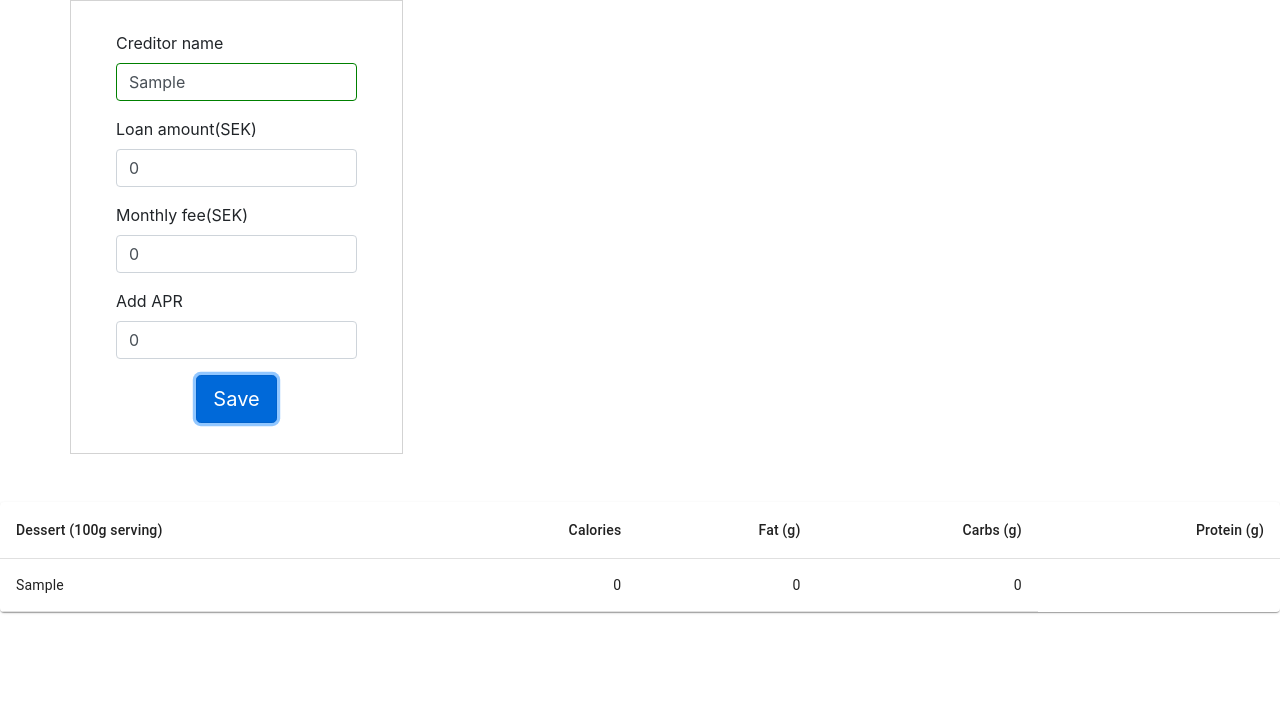
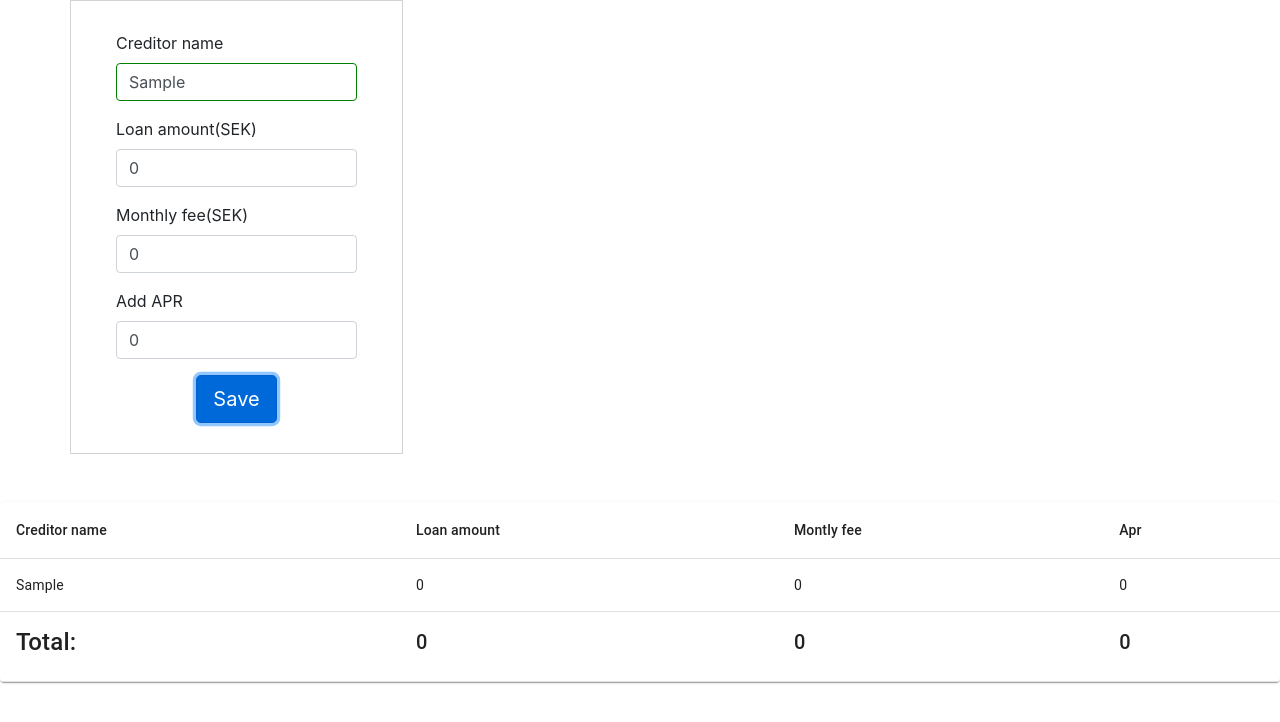
Before and after one commit to Jeca1801/Preloan-Frontend, a React (Create React App) app: page / in a window 1280 px wide. Both pictures are taken after typing "Sample" into the empty fields and a click on the button "Save". Shown: the top 722 px of the page. Built offline with nearby package versions, Linux system fonts and the light colour scheme.

Commit message:
added material ui css and removed unused code

```diff
--- a/src/dashboard/DashBoard.js
+++ b/src/dashboard/DashBoard.js
@@ -1,7 +1,6 @@
 import React, { useState } from "react";
 import CustomerForm from "./form/CustomerForm";
 import { Container } from 'react-bootstrap';
-import Table from "./table/Table";
 import DisplayTable from "./table/DisplayTable";
 
 const DashBoard = () => {
@@ -11,7 +10,6 @@ const DashBoard = () => {
       <Container>
         <CustomerForm setTableRow={setTableRow} tableRow={tableRow} />
       </Container>
-      {/* <Table tableRow={tableRow} /> */}
       <DisplayTable/>
     </>
   );
--- a/src/dashboard/table/DisplayTable.js
+++ b/src/dashboard/table/DisplayTable.js
@@ -1,64 +1,56 @@
-import React, { useContext } from 'react';
-import { makeStyles } from '@material-ui/core/styles';
+import React, { useContext } from "react";
+import DisplayTableRow from "./DisplayTableRow";
+import DisplayTableRowTotal from "./DisplayTableRowTotal";
 import { CustomerContext } from "../../context/CustomerContext";
-import Table from '@material-ui/core/Table';
-import TableBody from '@material-ui/core/TableBody';
-import TableCell from '@material-ui/core/TableCell';
-import TableContainer from '@material-ui/core/TableContainer';
-import TableHead from '@material-ui/core/TableHead';
-import TableRow from '@material-ui/core/TableRow';
-import Paper from '@material-ui/core/Paper';
+import Table from "@material-ui/core/Table";
+import TableBody from "@material-ui/core/TableBody";
+import TableCell from "@material-ui/core/TableCell";
+import TableContainer from "@material-ui/core/TableContainer";
+import TableHead from "@material-ui/core/TableHead";
+import TableRow from "@material-ui/core/TableRow";
+import Paper from "@material-ui/core/Paper";
+import { makeStyles } from "@material-ui/core/styles";
 
 const useStyles = makeStyles({
   table: {
     minWidth: 650,
   },
 });
-
-function createData(name, calories, fat, carbs, protein) {
-  return { name, calories, fat, carbs, protein };
-}
-
-const rows = [
-  createData('Frozen yoghurt', 159, 6.0, 24, 4.0),
-  createData('Ice cream sandwich', 237, 9.0, 37, 4.3),
-  createData('Eclair', 262, 16.0, 24, 6.0),
-  createData('Cupcake', 305, 3.7, 67, 4.3),
-  createData('Gingerbread', 356, 16.0, 49, 3.9),
-];
-
-export default function BasicTable() {
+const DisplayTable = () => {
   const classes = useStyles();
   const { preLoan } = useContext(CustomerContext);
-    console.log(preLoan, ' hellu')
   return (
+    <>
       <TableContainer component={Paper}>
         <Table className={classes.table} aria-label="simple table">
           <TableHead>
             <TableRow>
-            <TableCell>Dessert (100g serving)</TableCell>
-            <TableCell align="right">Calories</TableCell>
-            <TableCell align="right">Fat&nbsp;(g)</TableCell>
-            <TableCell align="right">Carbs&nbsp;(g)</TableCell>
-            <TableCell align="right">Protein&nbsp;(g)</TableCell>
+              <TableCell>Creditor name</TableCell>
+              <TableCell>Loan amount</TableCell>
+              <TableCell>Montly fee</TableCell>
+              <TableCell>Apr</TableCell>
             </TableRow>
           </TableHead>
           <TableBody>
-          {preLoan.map((row) => (
-            <TableRow key={row.name}>
-              <TableCell component="th" scope="row">
-                {row.creditorName}
-              </TableCell>
-              <TableCell align="right">{row.loanAmount}</TableCell>
-              <TableCell align="right">{row.monthlyFee}</TableCell>
-              <TableCell align="right">{row.apr}</TableCell>
+            {preLoan.map((row, index) => (
+              <TableRow key={index}>
+                <DisplayTableRow
+                  creditorName={row.creditorName}
+                  loanAmount={row.loanAmount}
+                  monthlyFee={row.monthlyFee}
+                  apr={row.apr}
+                />
               </TableRow>
             ))}
+            <DisplayTableRowTotal />
           </TableBody>
         </Table>
       </TableContainer>
+    </>
   );
-}
+};
+
+export default DisplayTable;
 
 // import React, { useEffect, useContext } from "react";
 // import TableRow from "./TableRow";
--- /dev/null
+++ b/src/dashboard/table/DisplayTableRow.js
@@ -0,0 +1,17 @@
+import React from "react";
+import TableCell from "@material-ui/core/TableCell";
+
+const DisplayTableRow = ({ creditorName, loanAmount, monthlyFee, apr }) => {
+  return (
+    <>
+      <TableCell component="th" scope="row">
+        {creditorName}
+      </TableCell>
+      <TableCell>{loanAmount}</TableCell>
+      <TableCell>{monthlyFee}</TableCell>
+      <TableCell>{apr}</TableCell>
+    </>
+  );
+};
+
+export default DisplayTableRow;
--- a/src/dashboard/table/TableRowTotal.js
+++ b/src/dashboard/table/DisplayTableRowTotal.js
@@ -1,8 +1,9 @@
 import React, { useContext } from "react";
 import { CustomerContext } from "../../context/CustomerContext";
-import { Col, Row } from "react-bootstrap";
+import TableCell from "@material-ui/core/TableCell";
+import TableRow from "@material-ui/core/TableRow";
 
-const TableRowTotal = () => {
+const DisplayTableRowTotal = () => {
   const { preLoan } = useContext(CustomerContext);
 
   const calculateTotalLoanAmount =
@@ -29,25 +30,22 @@ const TableRowTotal = () => {
 
   return (
     <>
-      <Row>
-        <Col>
-          <h2>Total:</h2>
-        </Col>
-        <Col>
-          <h2>Loan amount:</h2>
-          <h3>{calculateTotalLoanAmount}</h3>
-        </Col>
-        <Col>
-          <h2>Montly Fee:</h2>
-          <h3>{calculateTotalMonthFee}</h3>
-        </Col>
-        <Col>
-          <h2>APR:</h2>
-          <h3>{calculateTotalApr && calculateTotalApr.toFixed(2)}</h3>
-        </Col>
-      </Row>
+      <TableRow>
+        <TableCell component="th" scope="row">
+          <h4>Total:</h4>
+        </TableCell>
+        <TableCell>
+          <h5>{calculateTotalLoanAmount}</h5>
+        </TableCell>
+        <TableCell>
+          <h5>{calculateTotalMonthFee}</h5>
+        </TableCell>
+        <TableCell>
+          <h5>{calculateTotalApr && calculateTotalApr.toFixed(2)}</h5>
+        </TableCell>
+      </TableRow>
     </>
   );
 };
 
-export default TableRowTotal;
+export default DisplayTableRowTotal;
--- a/src/dashboard/table/Table.js
+++ /dev/null
@@ -1,35 +0,0 @@
-import React, { useEffect, useContext } from "react";
-import TableRow from "./TableRow";
-import { CustomerContext } from "../../context/CustomerContext";
-import TableRowTotal from "./TableRowTotal";
-import { Row } from "react-bootstrap";
-
-const Table = () => {
-  const { preLoan } = useContext(CustomerContext);
-  const renderTable =
-    preLoan.length > 0 &&
-    preLoan.map(function (
-      row,
-      idx
-    ) {
-      return (
-        <Row key={idx}>
-          <TableRow
-            creditorName={row.creditorName}
-            loanAmount={row.loanAmount}
-            monthlyFee={row.monthlyFee}
-            apr={row.apr}
-          />
-        </Row>
-      );
-    });
-  return (
-    <>
-      {renderTable}
-      <hr />
-      <TableRowTotal tableRow={preLoan} />
-    </>
-  );
-};
-
-export default Table;
--- a/src/dashboard/table/TableRow.js
+++ /dev/null
@@ -1,27 +0,0 @@
-import React from "react";
-import { Col } from "react-bootstrap";
-
-const TableRow = ({ creditorName, loanAmount, monthlyFee, apr }) => {
-  return (
-    <>
-      <Col>
-        <h2>Creditor Name:</h2>
-        <h3>{creditorName}</h3>
-      </Col>
-      <Col>
-        <h2>Loan amount:</h2>
-        <h3>{loanAmount}</h3>
-      </Col>
-      <Col>
-        <h2>Montly Fee:</h2>
-        <h3>{monthlyFee}</h3>
-      </Col>
-      <Col>
-        <h2>Apr:</h2>
-        <h3>{apr}</h3>
-      </Col>
-    </>
-  );
-};
-
-export default TableRow;
```
Also changed, not shown: 1 other file (tests, documents, lock files or other folders). Lines whose indentation alone changed are shown as unchanged.
